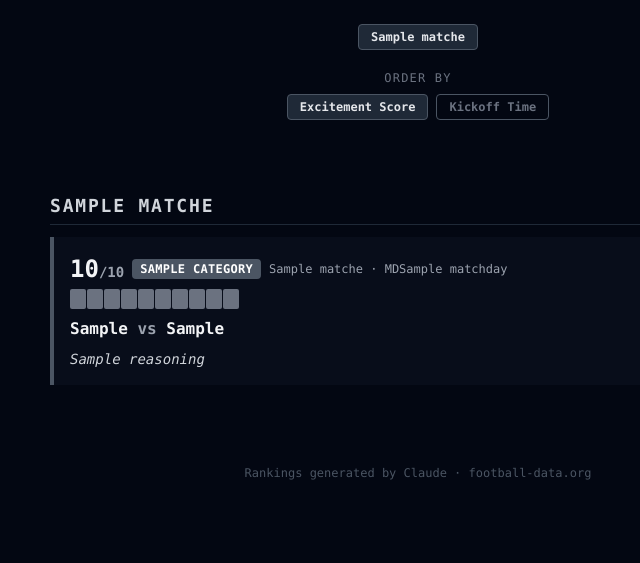
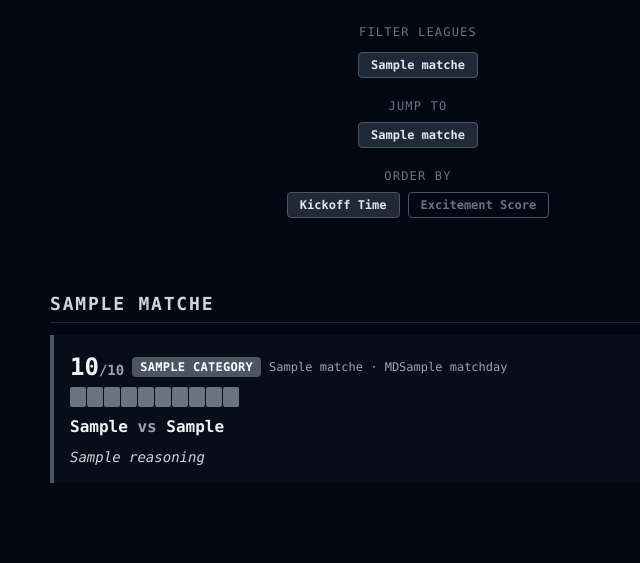
Before and after one commit to kweithers/football-weekend, a FastAPI app: template templates/index.html in a window 1280 px wide. Shown: the part 85-648 px from the top of the page, without its empty margins (222-862 px from the left). Run offline with FastAPI, Linux system fonts and the light colour scheme; the template is opened without the code that fills it: most values are stand-ins (such as "Sample title", 1, 10 or a date in 2020); some libraries are stand-ins or nearby versions.

Commit message:
feat: add day jump buttons and league filter header, default sort to kickoff time
Co-Authored-By: Claude Sonnet 4.6 <noreply@anthropic.com>

```diff
--- a/templates/index.html
+++ b/templates/index.html
@@ -15,7 +15,10 @@
   </header>
 
   {% if matches %}
-  <div class="max-w-3xl mx-auto px-4 pt-6 pb-2 flex flex-wrap gap-2 justify-center">
+  <div class="max-w-3xl mx-auto px-4 pt-6 pb-1 flex justify-center">
+    <span class="text-xs text-gray-500 uppercase tracking-widest">Filter Leagues</span>
+  </div>
+  <div class="max-w-3xl mx-auto px-4 pt-2 pb-2 flex flex-wrap gap-2 justify-center">
     {% set leagues = matches | map(attribute='league_name') | unique | list %}
     {% for league in leagues %}
     <button
@@ -26,10 +29,24 @@
     {% endfor %}
   </div>
   <div class="max-w-3xl mx-auto px-4 pt-3 pb-2 flex flex-col items-center gap-2">
+    <span class="text-xs text-gray-500 uppercase tracking-widest">Jump to</span>
+    <div class="flex gap-2">
+      {% set days_seen = [] %}
+      {% for m in matches %}
+        {% set day = m.kickoff[:10] %}
+        {% if day not in days_seen %}
+          {% set _ = days_seen.append(day) %}
+          <a href="#day-{{ day }}" class="px-3 py-1 rounded text-xs font-semibold border border-gray-600 bg-gray-800 text-gray-200 hover:bg-gray-700 transition-colors">{{ m.day_label }}</a>
+        {% endif %}
+      {% endfor %}
+    </div>
+  </div>
+
+  <div class="max-w-3xl mx-auto px-4 pt-3 pb-2 flex flex-col items-center gap-2">
     <span class="text-xs text-gray-500 uppercase tracking-widest">Order by</span>
     <div class="flex gap-2">
-      <button id="sort-score" onclick="setSort('score')" class="sort-btn px-3 py-1 rounded text-xs font-semibold border border-gray-600 bg-gray-800 text-gray-200 hover:bg-gray-700 transition-colors">Excitement Score</button>
-      <button id="sort-time" onclick="setSort('time')" class="sort-btn px-3 py-1 rounded text-xs font-semibold border border-gray-600 bg-gray-950 text-gray-500 hover:bg-gray-700 transition-colors">Kickoff Time</button>
+      <button id="sort-time" onclick="setSort('time')" class="sort-btn px-3 py-1 rounded text-xs font-semibold border border-gray-600 bg-gray-800 text-gray-200 hover:bg-gray-700 transition-colors">Kickoff Time</button>
+      <button id="sort-score" onclick="setSort('score')" class="sort-btn px-3 py-1 rounded text-xs font-semibold border border-gray-600 bg-gray-950 text-gray-500 hover:bg-gray-700 transition-colors">Excitement Score</button>
     </div>
   </div>
   {% endif %}
@@ -43,7 +60,7 @@
         {% set day = m.kickoff[:10] %}
         {% if day != ns.current_day %}
           {% set ns.current_day = day %}
-          <h2 class="day-header text-lg font-semibold text-gray-300 mt-8 mb-3 uppercase tracking-widest border-b border-gray-800 pb-1" data-day="{{ day }}">
+          <h2 class="day-header text-lg font-semibold text-gray-300 mt-8 mb-3 uppercase tracking-widest border-b border-gray-800 pb-1" data-day="{{ day }}" id="day-{{ day }}">
             {{ m.day_label }}
           </h2>
         {% endif %}
@@ -131,7 +148,8 @@
       applyFilter();
     }
 
-    let currentSort = 'score';
+    let currentSort = 'time';
+    setSort('time');
 
     function setSort(mode) {
       currentSort = mode;
```
